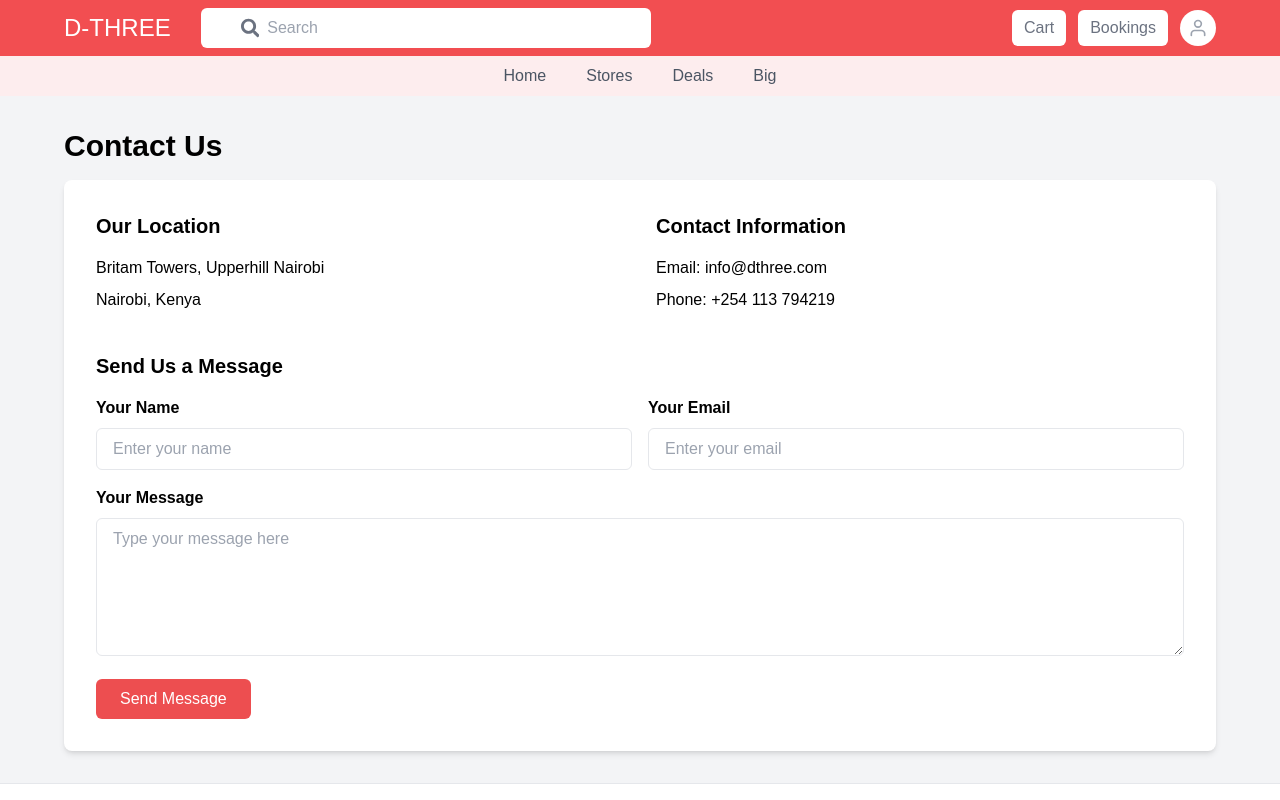
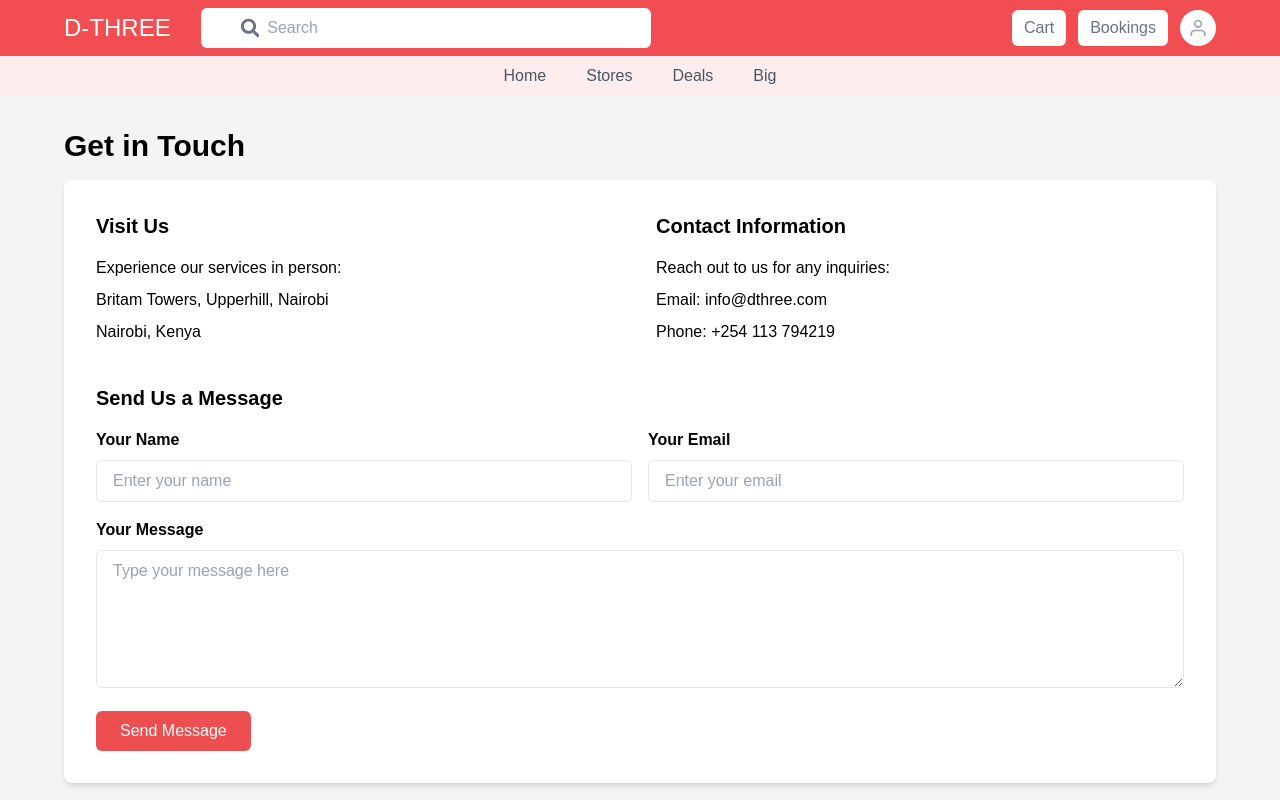
Before and after one commit to Roadpeak/d3-ts, a React (Create React App) app: page /contact in a window 1280 px wide. Shown: the top 800 px of the page. Built offline with nearby package versions, Linux system fonts and the light colour scheme; the HTML template or start-up script is replaced by a standard one.

Commit message:
more on contact

```diff
--- a/src/index/Contact.tsx
+++ b/src/index/Contact.tsx
@@ -7,17 +7,19 @@ const ContactUsPage: React.FC = () => {
     <>
       <Navbar />
       <div className="px-[5%] mx-auto bg-gray-100 py-8">
-        <h1 className="text-3xl font-bold mb-4">Contact Us</h1>
+        <h1 className="text-3xl font-bold mb-4">Get in Touch</h1>
 
         <div className="bg-white shadow-md p-8 rounded-lg">
           <div className="grid grid-cols-1 md:grid-cols-2 gap-8">
             <div>
-              <h2 className="text-xl font-bold mb-4">Our Location</h2>
-              <p className="mb-2">Britam Towers, Upperhill Nairobi</p>
+              <h2 className="text-xl font-bold mb-4">Visit Us</h2>
+              <p className="mb-2">Experience our services in person:</p>
+              <p className="mb-2">Britam Towers, Upperhill, Nairobi</p>
               <p className="mb-2">Nairobi, Kenya</p>
             </div>
             <div>
               <h2 className="text-xl font-bold mb-4">Contact Information</h2>
+              <p className="mb-2">Reach out to us for any inquiries:</p>
               <p className="mb-2">
                 Email: <a href="mailto:info@dthree.com">info@dthree.com</a>
               </p>
@@ -28,8 +30,8 @@ const ContactUsPage: React.FC = () => {
           <div className="mt-8">
             <h2 className="text-xl font-bold mb-4">Send Us a Message</h2>
             <form className="flex flex-col gap-4">
-              <div className="flex w-full flex-col gap-4 md:flex-row">
-                <div className='w-full'>
+              <div className="grid grid-cols-1 md:grid-cols-2 gap-4">
+                <div>
                   <label htmlFor="name" className="block mb-2 font-semibold">
                     Your Name
                   </label>
@@ -41,7 +43,7 @@ const ContactUsPage: React.FC = () => {
                     className="w-full border rounded-md outline-none px-4 py-2"
                   />
                 </div>
-              <div className='w-full'>
+                <div>
                   <label htmlFor="email" className="block mb-2 font-semibold">
                     Your Email
                   </label>
@@ -54,7 +56,7 @@ const ContactUsPage: React.FC = () => {
                   />
                 </div>
               </div>
-              <div className="col-span-2">
+              <div>
                 <label htmlFor="message" className="block mb-2 font-semibold">
                   Your Message
                 </label>
@@ -66,7 +68,7 @@ const ContactUsPage: React.FC = () => {
                   className="w-full border rounded-md outline-none px-4 py-2"
                 ></textarea>
               </div>
-              <div className="col-span-2">
+              <div>
                 <button
                   type="submit"
                   className="bg-[#ed4e50] text-white px-6 py-2 rounded-md hover:bg-blue-600 transition-colors"
```
Lines whose indentation alone changed are shown as unchanged.
